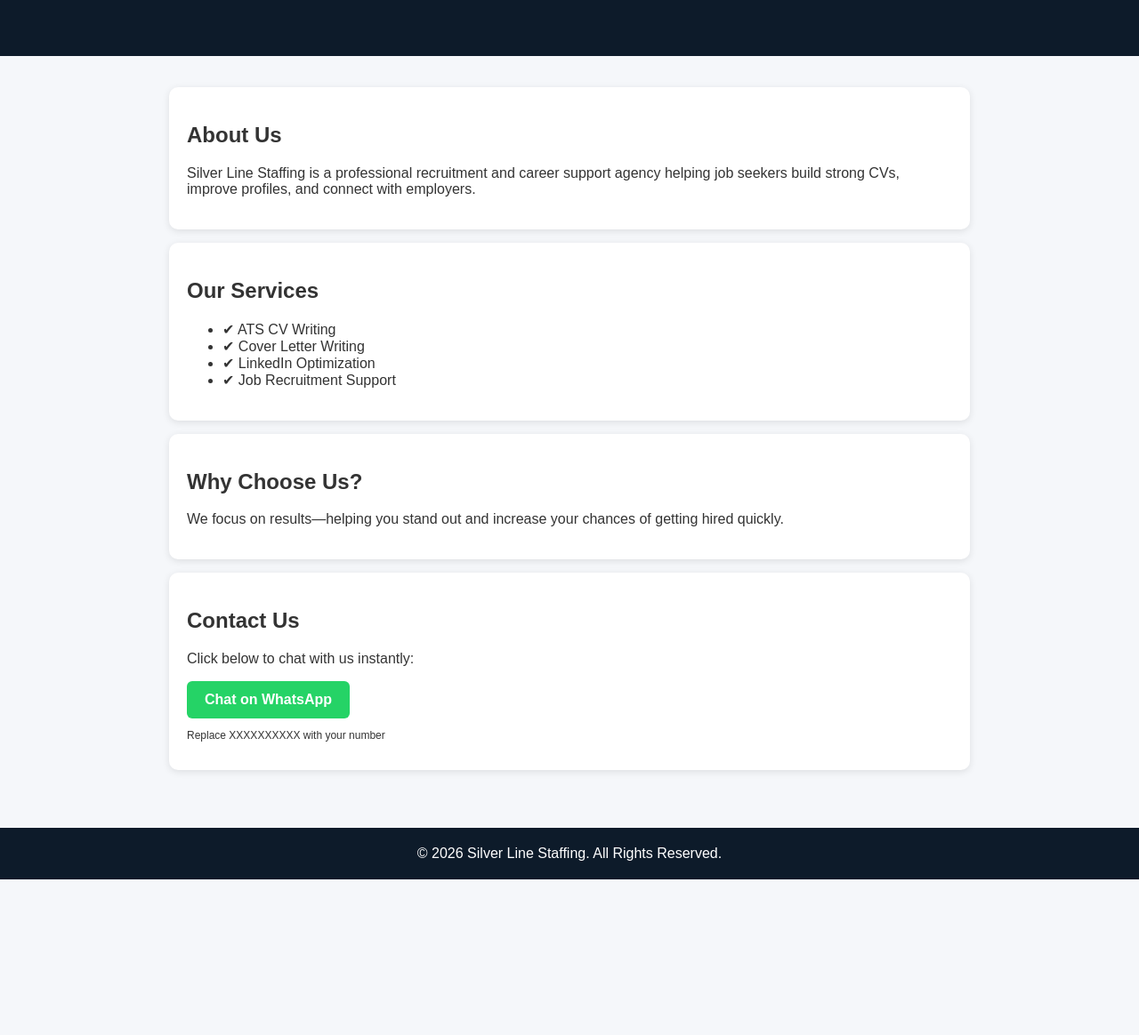
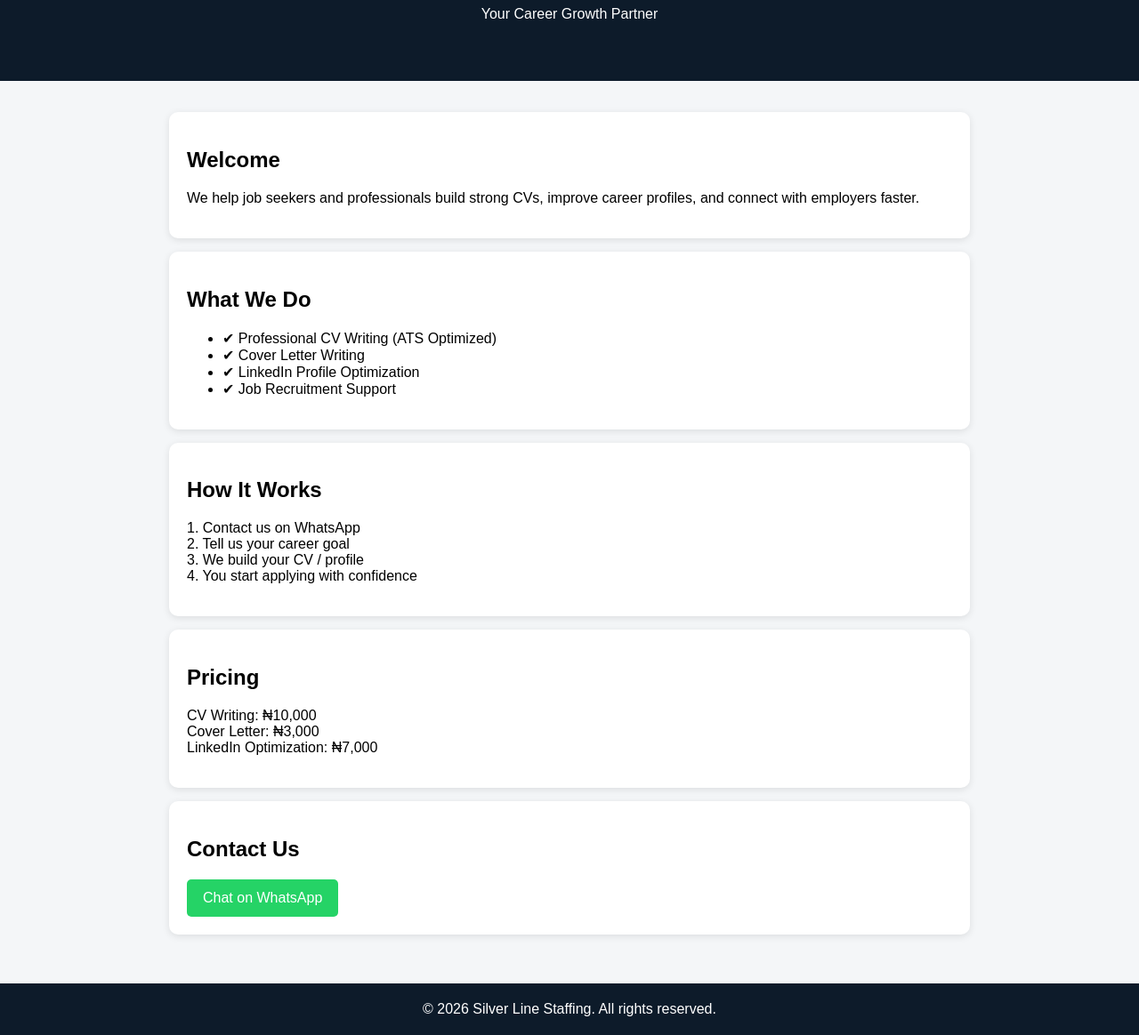
Before and after one commit to silverlinestaffing160-ops/silver-line-staffing, a plain HTML site: page index.html in a window 1280 px wide. Shown: the part 123-1287 px from the top of the page at 89% size. Before the commit the page ends 1112 px from the top, so only its background shows below. Drawn offline with Linux system fonts and the light colour scheme.

Commit message:
Update index.html

```diff
--- a/index.html
+++ b/index.html
@@ -1,15 +1,14 @@
 <!DOCTYPE html>
 <html>
 <head>
-  <title>Silver Line Staffing | Recruitment & CV Experts</title>
+  <title>Silver Line Staffing</title>
   <meta name="viewport" content="width=device-width, initial-scale=1.0">
 
   <style>
     body {
-      font-family: Arial, sans-serif;
+      font-family: Arial;
       margin: 0;
-      background: #f5f7fa;
-      color: #333;
+      background: #f4f6f8;
     }
 
     header {
@@ -17,16 +16,6 @@
       color: white;
       text-align: center;
       padding: 50px 20px;
-    }
-
-    header h1 {
-      margin: 0;
-      font-size: 36px;
-    }
-
-    header p {
-      margin-top: 10px;
-      opacity: 0.9;
     }
 
     section {
@@ -44,13 +33,12 @@
     }
 
     .btn {
-      display: inline-block;
       background: #25D366;
       color: white;
-      padding: 12px 20px;
+      padding: 12px 18px;
       text-decoration: none;
-      border-radius: 6px;
-      font-weight: bold;
+      border-radius: 5px;
+      display: inline-block;
     }
 
     footer {
@@ -58,7 +46,7 @@
       background: #0d1b2a;
       color: white;
       padding: 20px;
-      margin-top: 30px;
+      margin-top: 20px;
     }
   </style>
 </head>
@@ -67,46 +55,52 @@
 
 <header>
   <h1>Silver Line Staffing</h1>
-  <p>We Help You Get Hired Faster | CV Writing • Recruitment • Career Growth</p>
+  <p>Your Career Growth Partner</p>
 </header>
 
 <section>
 
   <div class="card">
-    <h2>About Us</h2>
-    <p>Silver Line Staffing is a professional recruitment and career support agency helping job seekers build strong CVs, improve profiles, and connect with employers.</p>
+    <h2>Welcome</h2>
+    <p>We help job seekers and professionals build strong CVs, improve career profiles, and connect with employers faster.</p>
   </div>
 
   <div class="card">
-    <h2>Our Services</h2>
+    <h2>What We Do</h2>
     <ul>
-      <li>✔ ATS CV Writing</li>
+      <li>✔ Professional CV Writing (ATS Optimized)</li>
       <li>✔ Cover Letter Writing</li>
-      <li>✔ LinkedIn Optimization</li>
+      <li>✔ LinkedIn Profile Optimization</li>
       <li>✔ Job Recruitment Support</li>
     </ul>
   </div>
 
   <div class="card">
-    <h2>Why Choose Us?</h2>
-    <p>We focus on results—helping you stand out and increase your chances of getting hired quickly.</p>
+    <h2>How It Works</h2>
+    <p>1. Contact us on WhatsApp<br>
+       2. Tell us your career goal<br>
+       3. We build your CV / profile<br>
+       4. You start applying with confidence</p>
+  </div>
+
+  <div class="card">
+    <h2>Pricing</h2>
+    <p>CV Writing: ₦10,000<br>
+       Cover Letter: ₦3,000<br>
+       LinkedIn Optimization: ₦7,000</p>
   </div>
 
   <div class="card">
     <h2>Contact Us</h2>
-    <p>Click below to chat with us instantly:</p>
-
-    <a class="btn" href="https://wa.me/234XXXXXXXXXX" target="_blank">
+    <a class="btn" href="https://wa.me/2349117225187" target="_blank">
       Chat on WhatsApp
     </a>
-
-    <p style="font-size:12px;">Replace XXXXXXXXXX with your number</p>
   </div>
 
 </section>
 
 <footer>
-  © 2026 Silver Line Staffing. All Rights Reserved.
+  © 2026 Silver Line Staffing. All rights reserved.
 </footer>
 
 </body>
```
